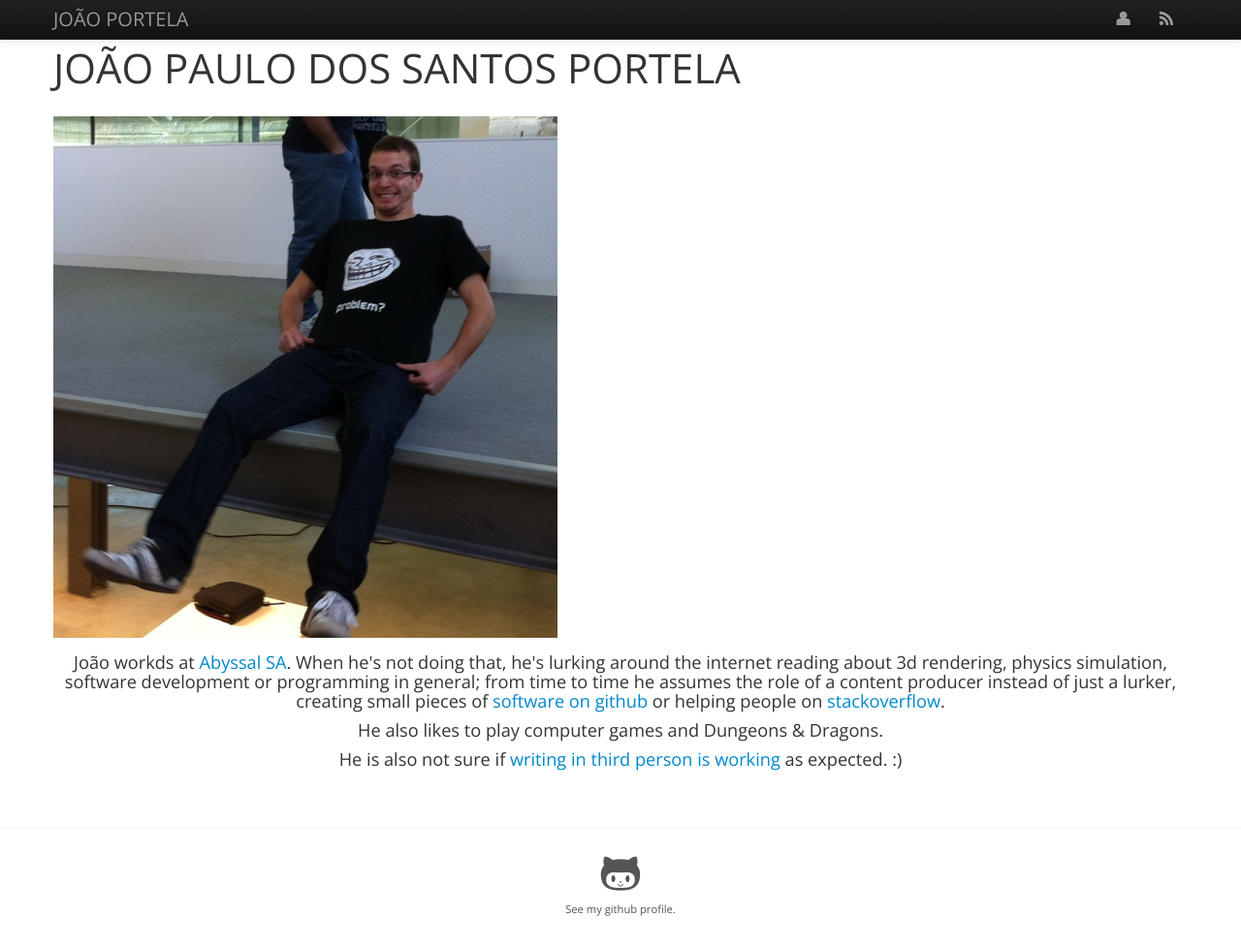
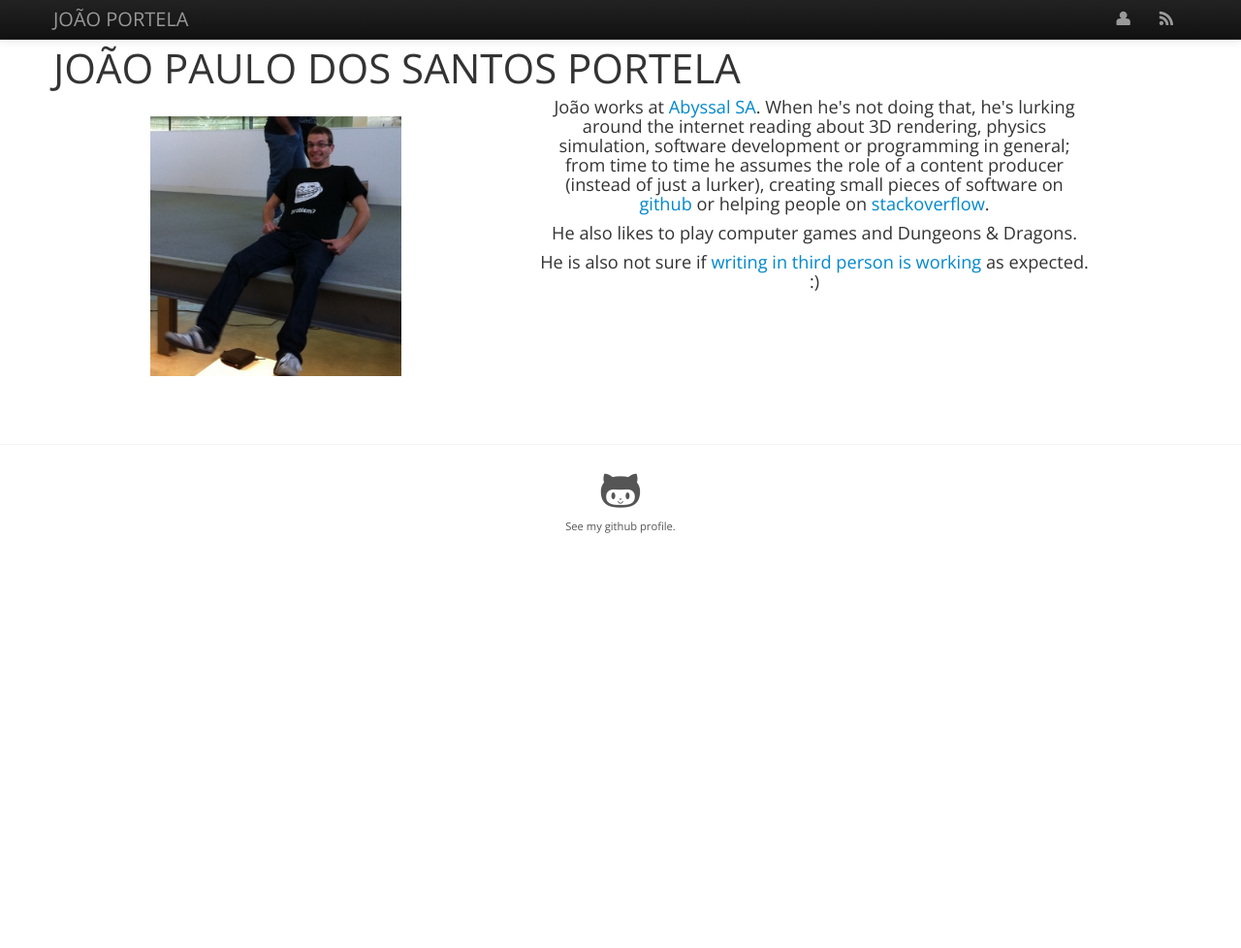
Before and after one commit to joaoportela/joaoportela.github.io, a Jekyll site: the page built from about.html, in a window 1280 px wide and 978 px high. Shown: the whole window at 97% size. Built offline with Jekyll 4.4.1, drawn with Linux system fonts in a browser that asks for light colours; Markdown is read by kramdown in place of the engine named in the settings.

Commit message:
Adds hello world blog post.
Adds the mandatory hello world blog post. Removes another post that was there
just for testing. Also improves about page.

```diff
--- a/_layouts/layout.html
+++ b/_layouts/layout.html
@@ -53,9 +53,7 @@
     <section class="meta">
       <div class="container">
         <div class="row">
-          <div class="span3"></div>
-          <div class="span2"></div>
-          <div class="span2">
+          <div class="span2 offset5">
             <a href="https://github.com/{{ site.author.github }}">
               <i class="icon icon-github icon-4x"></i>
               <div>
@@ -63,8 +61,6 @@
               </div>
             </a>
           </div>
-          <div class="span2"></div>
-          <div class="span3"></div>
         </div>
       </div>
     </section>
--- a/about.html
+++ b/about.html
@@ -6,24 +6,29 @@ title: "About João Paulo dos Santos Portela"
 <section class="content about">
   <h1 class="big thin">João Paulo dos Santos Portela</h1>
 
-  <img  src="/images/joao-coolface.jpg" alt="João Paulo dos Santos Portela"
-        class="noclip" style="margin-bottom: 15px" />
+  <div class="row">
+    <div class="span4 offset1">
+      <img src="/images/joao-coolface.jpg" alt="João Paulo dos Santos Portela"
+           class="noclip" />
+    </div>
 
+    <div class="span6">
       <p>
-    João workds at <a href="http://abyssal.eu">Abyssal SA</a>. When he's not
-    doing that, he's lurking around the internet reading about 3d rendering,
-    physics simulation, software development or programming in general;
-    from time to time he assumes the role of a content producer instead of just
-    a lurker, creating small pieces of <a href="https://github.com/joaoportela">
-    software on github</a> or helping people on
-    <a href="http://stackoverflow.com/users/86845/joao-portela">stackoverflow</a>.
+        João works at <a href="http://abyssal.eu">Abyssal SA</a>. When he's not
+        doing that, he's lurking around the internet reading about 3D rendering,
+        physics simulation, software development or programming in general; from time
+        to time he assumes the role of a content producer (instead of just a lurker),
+        creating small pieces of software on <a href="https://github.com/joaoportela">
+        github</a> or helping people on <a
+        href="http://stackoverflow.com/users/86845/joao-portela">stackoverflow</a>.
       </p>
       <p>
-    He also likes to play computer games and Dungeons & Dragons.
+        He also likes to play computer games and Dungeons &amp; Dragons.
       </p>
       <p>
         He is also not sure if <a href="http://youtu.be/XP9pnSXhibw?t=4m41s">
         writing in third person is working</a> as expected. :)
       </p>
-
+    </div>
+  </div>
 </section>
```
Also changed, not shown: _posts/2012-12-13-up.md (deleted, +0 -73 lines), _posts/2013-04-13-hello-world.md (added, +15 -0 lines), images/joao-coolface.jpg. Lines whose indentation alone changed are shown as unchanged.
